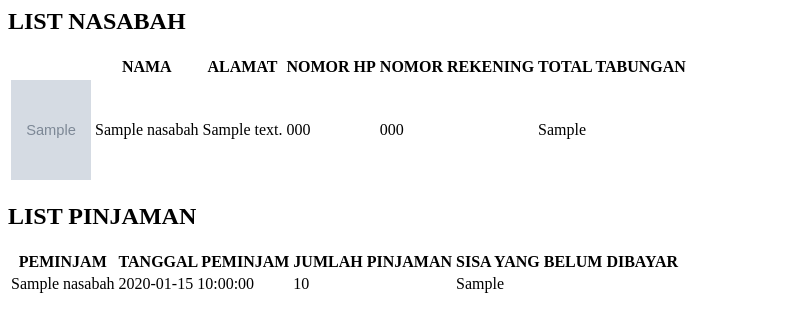
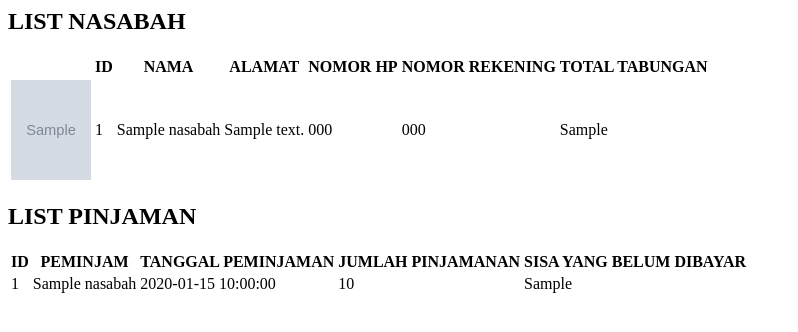
Before and after one commit to kresnaiqbal/easppl, a PHP site: page /home.php in a window 1280 px wide. Shown: the top 332 px of the page, without its empty margins (0-798 px from the left). Run offline with PHP 8.4, Linux system fonts and the light colour scheme; tables that the repository leaves empty or names only in its code hold one stand-in row (values such as "Sample post"); grey boxes marked "Sample" are stand-in pictures.

Commit message:
fix fiture

```diff
--- a/home.php
+++ b/home.php
@@ -5,6 +5,7 @@
             LIST NASABAH
         </h2>
         <th></th>
+        <th>ID</th>
         <th>NAMA</th>
         <th>ALAMAT</th>
         <th>NOMOR HP</th>
@@ -23,6 +24,11 @@
         <td>
             <?php $gambar = $row['foto']?>
             <img src="image/<?php echo $gambar?>" width="80" height="100">
+        </td>
+        <td>
+            <?php
+            echo $row['id_nasabah'];
+            ?>
         </td>
         <td>
             <?php
@@ -71,9 +77,10 @@
         <h2>
             LIST PINJAMAN
         </h2>
+        <th>ID</th>
         <th>PEMINJAM</th>
-        <th>TANGGAL PEMINJAM</th>
-        <th>JUMLAH PINJAMAN</th>
+        <th>TANGGAL PEMINJAMAN</th>
+        <th>JUMLAH PINJAMANAN</th>
         <th>SISA YANG BELUM DIBAYAR</th>
         <?php
 
@@ -84,6 +91,11 @@
 
         ?>
         <tr>
+        <td>
+            <?php
+                echo $row['id_pinjaman'];
+            ?>
+        </td>
         <td>
             <?php
             $id_nasabah = $row['id_nasabah'];
```
Also changed, not shown: image/Untitled-99.jpg (deleted), 1 other file.
